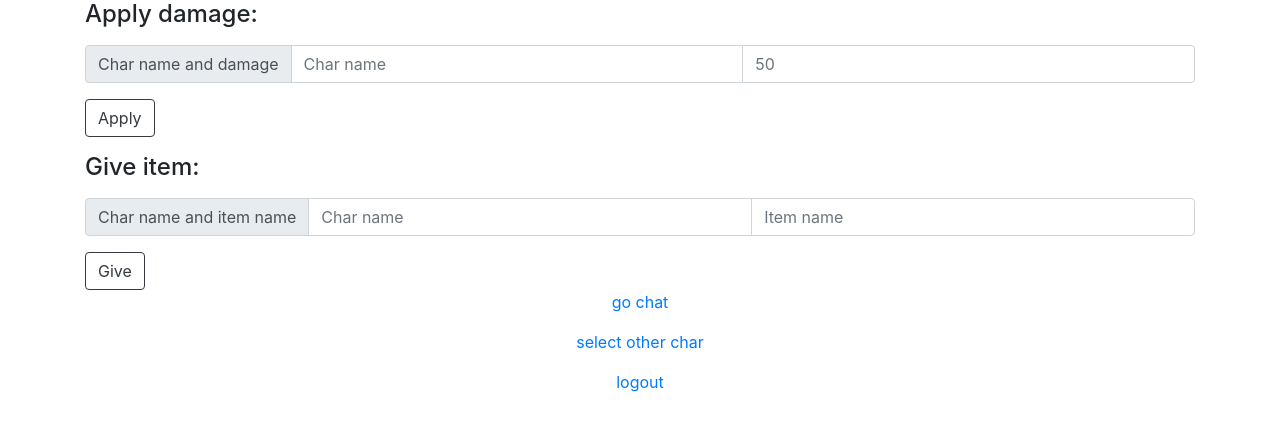
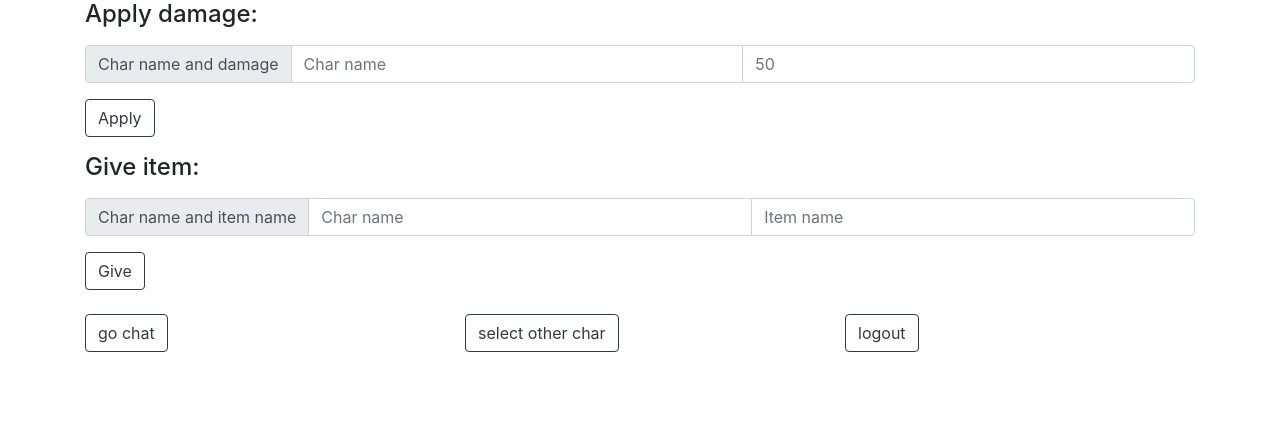
Before and after one commit to jvmaia/rpg, a Django app: page /game/master/ in a window 1280 px wide. Shown: the part 285-716 px from the top of the page. Run offline with Django 3.2, Linux system fonts and the light colour scheme; the visitor is signed in with stand-in values (Sample User, id 1); data that the repository does not hold is empty; parts of the project's set-up code (start-up, migrations or seed data) failed here and were passed over; some libraries are stand-ins or nearby versions.

Commit message:
improve layout

```diff
--- a/templates/game/dashboard_base.html
+++ b/templates/game/dashboard_base.html
@@ -12,14 +12,27 @@
 <body>
   {% block content %}
   {% endblock %}
-  <p class="text-center"><a href="/chat"> go chat </a></p>
-  {% if user.master %}
-    <p class="text-center"><a href="/game/logout"> logout </a></p>
-  {% else %}
-    <p class="text-center"><a onclick="remove_char()" href="/game/player"> select other char </a></p>
-    <p class="text-center"><a onclick="remove_char()" href="/game/logout"> logout </a></p>
-  {% endif %}
+  <br/>
+  <div class="container">
+    <div class="row">
+      <div class="col">
+        <a class="btn btn-outline-dark" href="/chat">go chat</a>
+      </div>
+      {% if user.master %}
+        <div class="col">
+          <a class="btn btn-outline-dark" href="/game/logout">logout</a>
+        </div>
+      {% else %}
+        <div class="col">
+          <a onclick="remove_char()" class="btn btn-outline-dark" href="/game/player">select other char</a>
+        </div>
+        <div class="col">
+          <a onclick="remove_char()" class="btn btn-outline-dark" href="/game/logout">logout</a>
+        </div>
+      {% endif %}
+    </div>
+  </div>
 </body>
- {% block after_body %}
- {% endblock %}
+{% block after_body %}
+{% endblock %}
 </html>
--- a/templates/game/login.html
+++ b/templates/game/login.html
@@ -5,8 +5,8 @@
     <form method="post">
         {% csrf_token %}
         {{ form.as_p }}
-        <button type="submit">Login</button>
-        <p><a href="/">main page</a></p>
+        <p><button type="submit" class="btn btn-outline-dark">Login</button></p>
+        <p><a href="/" class="btn btn-outline-dark">main page</a></p>
     </form>
 </body>
 {% endblock %}
```
Also changed, not shown: static/game/js/master.js (added, +45 -0 lines), templates/game/dashboard_master.html (+2 -47 lines), templates/game/select_char.html (+14 -3 lines).
